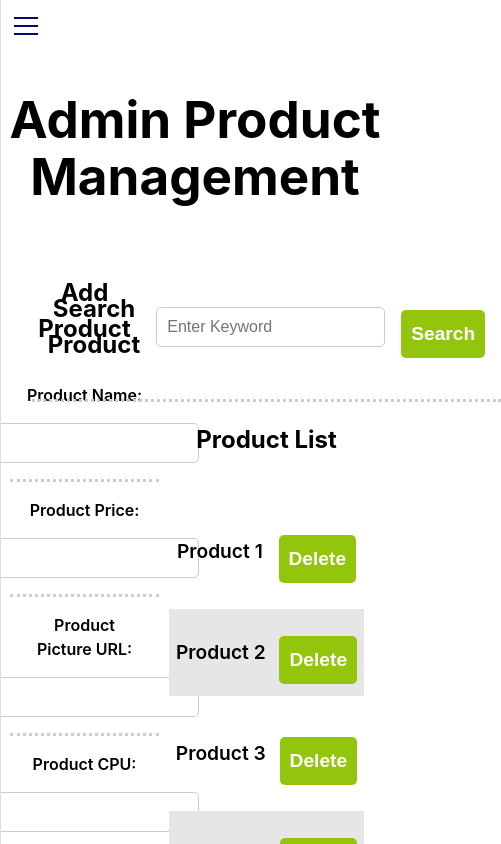
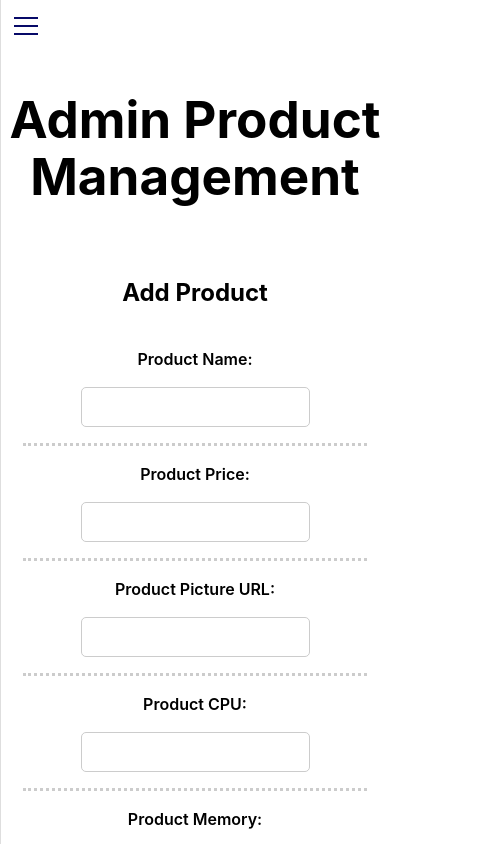
Before and after one commit to shasherazi/laptops-ecommerce, a React (Vite) app: page /admin in a window 390 px wide. Shown: the top 844 px of the page, 501 px wide, since content can reach past the window. Built offline with nearby package versions, Linux system fonts and the light colour scheme.

Commit message:
Update AdminPage.css

```diff
--- a/src/pages/AdminPage.css
+++ b/src/pages/AdminPage.css
@@ -103,10 +103,9 @@ button {
   flex-direction: row;
   flex-wrap: nowrap;
   justify-content: space-around;
-  align-items: center;
 }
 
-.admin-page .admin-page-content .admin-page-show .admin-page-list ul li:nth-child(even) {
+.admin-page .admin-page-content .admin-page-show .admin-page-list ul li:nth-child(odd) {
   background-color: hsl(0, 0%, 90%);
   padding: 10px 0;
 }
@@ -114,3 +113,26 @@ button {
 .admin-page .admin-page-content .admin-page-show .admin-page-list ul li button:hover {
   background-color: hsl(0, 89%, 62%);
 }
+
+@media screen and (max-width: 768px) {
+  main {
+    height: 100%;
+  }
+
+  .admin-page .admin-page-content {
+    flex-direction: column;
+    flex-wrap: nowrap;
+    justify-content: space-evenly;
+    align-items: center;
+  }
+
+  .admin-page .admin-page-content .admin-page-add {
+    width: 80%;
+    border-bottom: 3px solid #ccc;
+    padding-bottom: 15px;
+  }
+
+  .admin-page .admin-page-content .admin-page-show {
+    width: 80%;
+  }
+}
```
